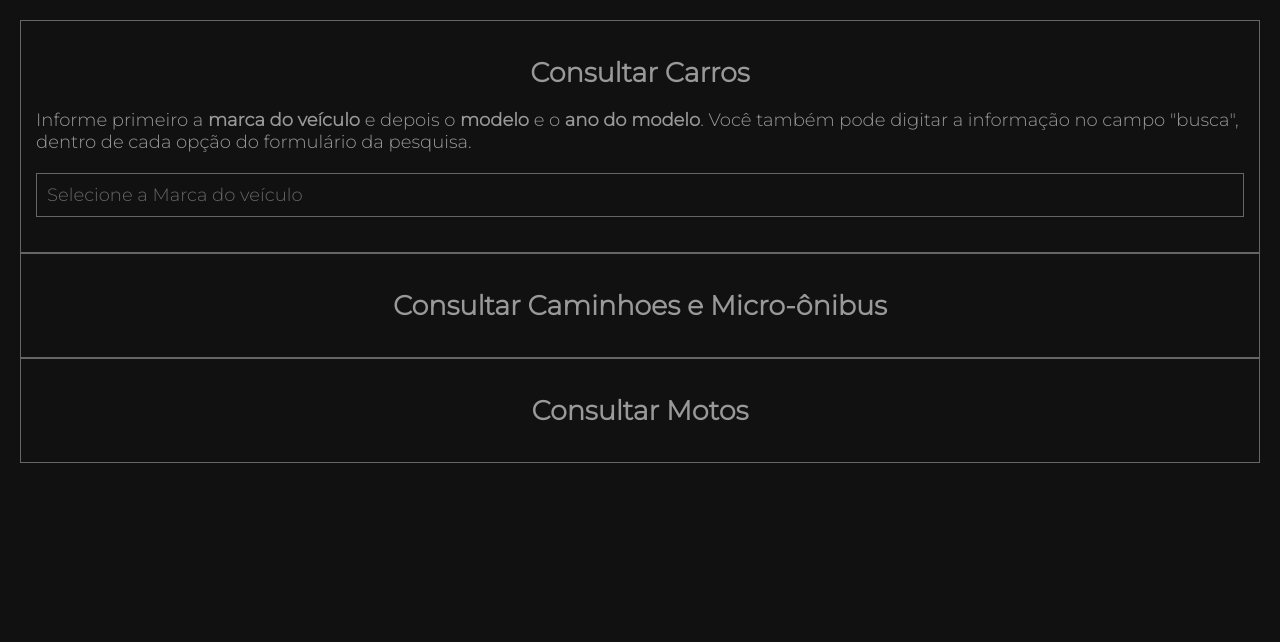
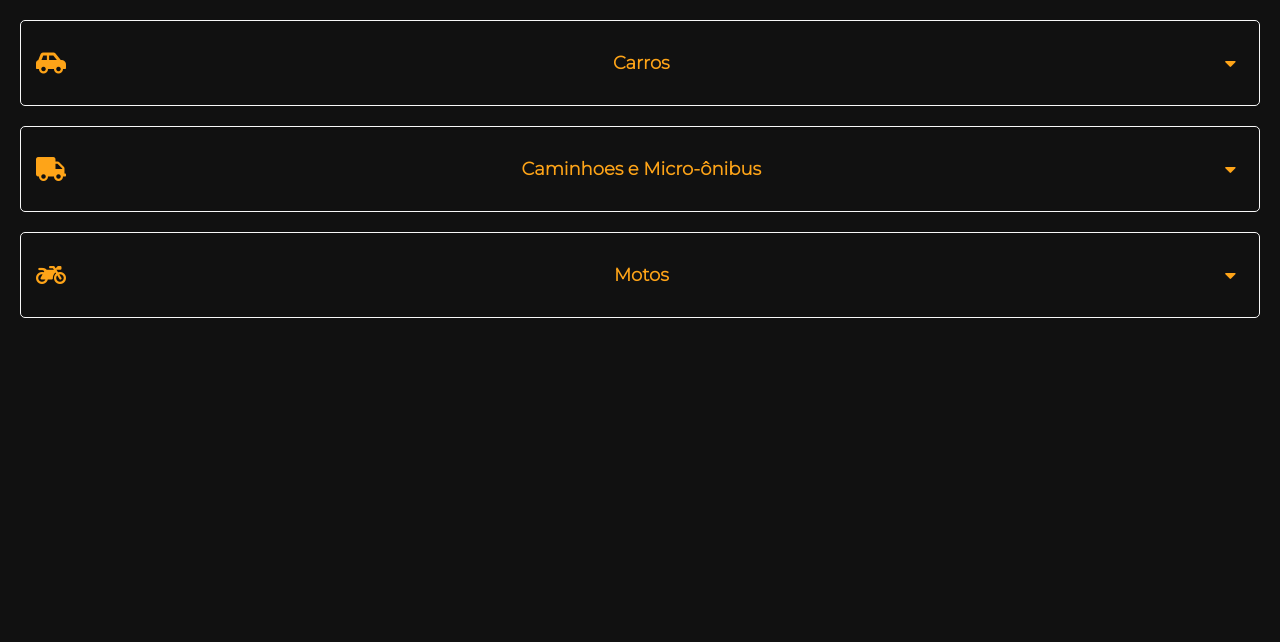
Before and after one commit to Alexsandro-01/Fipe-Table, a plain HTML site: page index.html in a window 1280 px wide. Drawn offline with Linux system fonts and the light colour scheme.

Commit message:
Refina as animações do css

```diff
--- a/drop.js
+++ b/drop.js
@@ -1,23 +1,23 @@
 const CHOICES = document.querySelectorAll('.chosen');
+const CATEGORYS = document.querySelectorAll('.category-drop');
 
 function print(arg) {
   console.log(arg);
 }
 
-function toogle() {
-  const drop = document.querySelector('.drop-chosen');
-  if (drop.style.display === 'block') {
-    // print(drop.style.display)
-    drop.style.cssText = `display: none;
-    height: 0;`
-  } else {
-    drop.style.cssText = `display: block;
-    height: 210px;`
-  }
-}
+// Drop veicle type
+CATEGORYS.forEach((category) => {
+  category.addEventListener('click', () => {
+    const section = category.parentElement.parentElement;
+    section.lastElementChild.classList.toggle('search-droped')
+  })
+})
 
+// Drop choices veicles
 CHOICES.forEach((choice) => {
   choice.addEventListener('click', (e) => {
-    toogle()
+    const drop = e.target.parentElement.nextElementSibling;
+    drop.classList.toggle('droped');
+    print()
   })
 })
--- /dev/null
+++ b/fetch.js
@@ -0,0 +1,5 @@
+const baseUrl = async (veicleType) => {
+  const url = `https://parallelum.com.br/fipe/api/v1/${veicleType}/marcas`;
+  const objMarcas = await fetch(url);
+  console.log(await objMarcas);
+}
--- a/index.html
+++ b/index.html
@@ -18,10 +18,12 @@
 </head>
 <body>
   <main>
-    <section id="container" >
+    <!-- <section id="container" > -->
       <section class="category" id="carros">
         <div class="veiculo-legend">
-          <h2 class="title-category">Consultar Carros</h2>
+          <i class="fas fa-car-side fa-lg"></i>
+          <h2 class="title-category">Carros</h2>
+          <i class="fas fa-caret-down category-drop"></i>
         </div>
         <div class="search">
           <p>
@@ -30,36 +32,105 @@
           </p>
           <div class="container-select">
             <div class="chosen">
-              <span>Selecione a Marca do veículo</span>
+              <input type="text" disabled id="select-marca-carro"  placeholder="Selecione a marca do veículo">
             </div>
             <div class="drop-chosen">
-              <div>
+              <div class="container-input">
                 <input type="text" class="search-chosen">
                 <i class="fas fa-search"></i>
               </div>
-              <ul class="results-for-chosen">
-                <li>marca de carros</li>
-                <li>marca de carros</li>
-                <li>marca de carros</li>
-                <li>marca de carros</li>
-                <li>marca de carros</li>
-                <li>marca de carros</li>
-              </ul>
+              <div class="container-results-for-chosen">
+                <ul class="results-for-chosen-carros">
+                  <li class="chosen-model">auto</li>
+                  <li class="chosen-model">auto2</li>
+                  <li class="chosen-model">auto3</li>
+                  <li class="chosen-model">auto4</li>
+                  <li class="chosen-model">auto5</li>
+                  <li class="chosen-model">auto6</li>
+                </ul>
+              </div>
             </div>
+          </div>
+          <div id="container-btn">
+            <button>Search</button>
           </div>
         </div>
       </section>
       <section class="category" id="caminhoes">
         <div class="veiculo-legend">
-          <h2 class="title-category">Consultar Caminhoes e Micro-ônibus</h2>
+          <i class="fas fa-truck fa-lg"></i>
+          <h2 class="title-category">Caminhoes e Micro-ônibus</h2>
+          <i class="fas fa-caret-down category-drop"></i>
+        </div>
+        <div class="search">
+          <p>
+            Informe primeiro a <strong>marca do veículo</strong> e depois o <strong>modelo</strong> e o <strong>ano do modelo</strong>.
+            Você também pode digitar a informação no campo "busca", dentro de cada opção do formulário da pesquisa.
+          </p>
+          <div class="container-select">
+            <div class="chosen">
+              <input type="text" disabled id="select-marca-caminhao"  placeholder="Selecione a marca do veículo">
+            </div>
+            <div class="drop-chosen">
+              <div class="container-input">
+                <input type="text" class="search-chosen">
+                <i class="fas fa-search"></i>
+              </div>
+              <div class="container-results-for-chosen">
+                <ul class="results-for-chosen-caminhao">
+                  <li class="chosen-model">auto</li>
+                  <li class="chosen-model">auto2</li>
+                  <li class="chosen-model">auto3</li>
+                  <li class="chosen-model">auto4</li>
+                  <li class="chosen-model">auto5</li>
+                  <li class="chosen-model">auto6</li>
+                </ul>
+              </div>
+            </div>
+          </div>
+          <div id="container-btn">
+            <button>Search</button>
+          </div>
         </div>
       </section>
       <section class="category" id="motos">
         <div class="veiculo-legend">
-          <h2 class="title-category">Consultar Motos</h2>
+          <i class="fas fa-motorcycle fa-lg"></i>
+          <h2 class="title-category">Motos</h2>
+          <i class="fas fa-caret-down  category-drop"></i>
+        </div>
+        <div class="search">
+          <p>
+            Informe primeiro a <strong>marca do veículo</strong> e depois o <strong>modelo</strong> e o <strong>ano do modelo</strong>.
+            Você também pode digitar a informação no campo "busca", dentro de cada opção do formulário da pesquisa.
+          </p>
+          <div class="container-select">
+            <div class="chosen">
+              <input type="text" disabled id="select-marca-moto"  placeholder="Selecione a marca do veículo">
+            </div>
+            <div class="drop-chosen">
+              <div class="container-input">
+                <input type="text" class="search-chosen">
+                <i class="fas fa-search"></i>
+              </div>
+              <div class="container-results-for-chosen">
+                <ul class="results-for-chosen-moto">
+                  <li class="chosen-model">auto</li>
+                  <li class="chosen-model">auto2</li>
+                  <li class="chosen-model">auto3</li>
+                  <li class="chosen-model">auto4</li>
+                  <li class="chosen-model">auto5</li>
+                  <li class="chosen-model">auto6</li>
+                </ul>
+              </div>
+            </div>
+          </div>
+          <div id="container-btn">
+            <button>Search</button>
+          </div>
         </div>
       </section>
-    </section>
+    <!-- </section> -->
   </main>
 </body>
 </html>
--- a/script.js
+++ b/script.js
@@ -0,0 +1,13 @@
+// utilitários
+const S = (element) => document.querySelector(element);
+
+function teste() {
+  const arrTest = document.querySelectorAll('.chosen-model');
+  arrTest.forEach((value) => {
+    value.addEventListener('click', chosenMarcaCarro);
+  })
+}
+teste()
+function chosenMarcaCarro(event) {
+  S('#select-marca-carro').value = event.target.innerText;
+}
--- a/style.css
+++ b/style.css
@@ -6,6 +6,7 @@
   --lightGray: #666;
   --darkGray: #222;
   --lightSmoke: #999;
+  --yelow: #fea418;
 }
 
 * {
@@ -30,13 +31,39 @@ body {
 
 .category {
   border: solid 1px var(--lightGray);
-  /* background-color: var(--darkGray); */
-  padding: 15px;
+  padding: 5px 15px;
+  margin: 20px;
+  border: solid 1px var(--white);
+  border-radius: 5px;
+}
+
+.category-drop {
+  cursor: pointer;
+  padding: 8px;
+}
+
+div.search {
+  overflow: auto;
+  height: 0;
+  transition: 0.5s ease;
+}
+
+div.search-droped {
+  height: 550px;
+  transition: 1s ease;
+}
+
+div.veiculo-legend {
+  display: flex;
+  align-items: center;
+  justify-content: space-between;
+  color: var(--yelow);
+  padding: 20px 0;
 }
 
 .title-category {
   text-align: center;
-  padding: 20px;
+  font-size: 1em;
 }
 
 .container-select {
@@ -45,19 +72,35 @@ body {
 }
 
 div.chosen {
-  padding: 10px;
+  padding: 0;
   /* background-color: var(--lightGray); */
   color: var(--lightGray);
 }
 
-div.drop-chosen {
-  display: none;
-  height: 0;
-  transition: 0.5s ease;
-  overflow: auto;
+div.chosen input {
+  width: 100%;
+  /* height: 100%; */
+  padding: 8px;
+  background-color: var(--principal);
+  border: none;
+  font-size: 1em;
+  color: var(--white);
 }
 
-div.drop-chosen div {
+div.drop-chosen {
+  /* display: none; */
+  height: 0;
+  overflow: auto;
+  transition: 0.5s ease;
+}
+
+div.droped {
+  /* display: block; */
+  height: 200px;
+  transition: 1s;
+}
+
+div.drop-chosen div.container-input {
   display: flex;
   justify-content: space-between;
   align-items: center;
@@ -74,13 +117,41 @@ input.search-chosen {
   outline: none;
   border: none;
   color: var(--white);
+
 }
 
-ul.results-for-chosen {
+div.container-results-for-chosen {
+  height: auto;
+  overflow: auto;
+}
+
+ul.results-for-chosen-carros {
   list-style: none;
   padding: 5px;
 }
 
-ul.results-for-chosen li {
-  padding: 3px 0;
+li.chosen-model {
+  padding: 5px;
 }
+
+li.chosen-model:hover {
+  background-color: var(--lightBlue);
+  color: var(--white);
+  font-weight: 700;
+  cursor: pointer;
+}
+
+#container-btn {
+  display: flex;
+  justify-content: center;
+}
+
+button {
+  background-color: var(--lightBlue);
+  border: none;
+  padding: 10px;
+  width: 50%;
+  font-size: 1em;
+  color: var(--white);
+  cursor: pointer;
+}
```
Also changed, not shown: test.html (+40 -16 lines).
